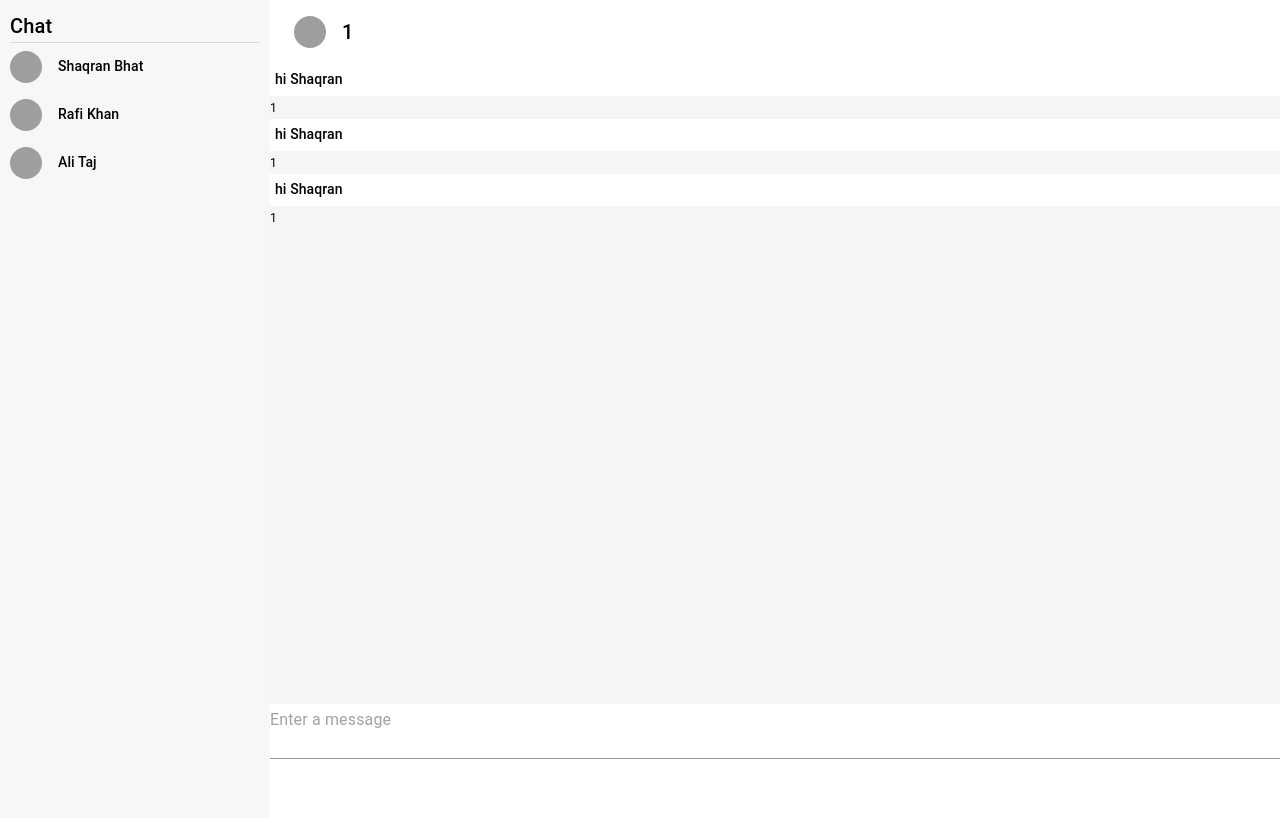
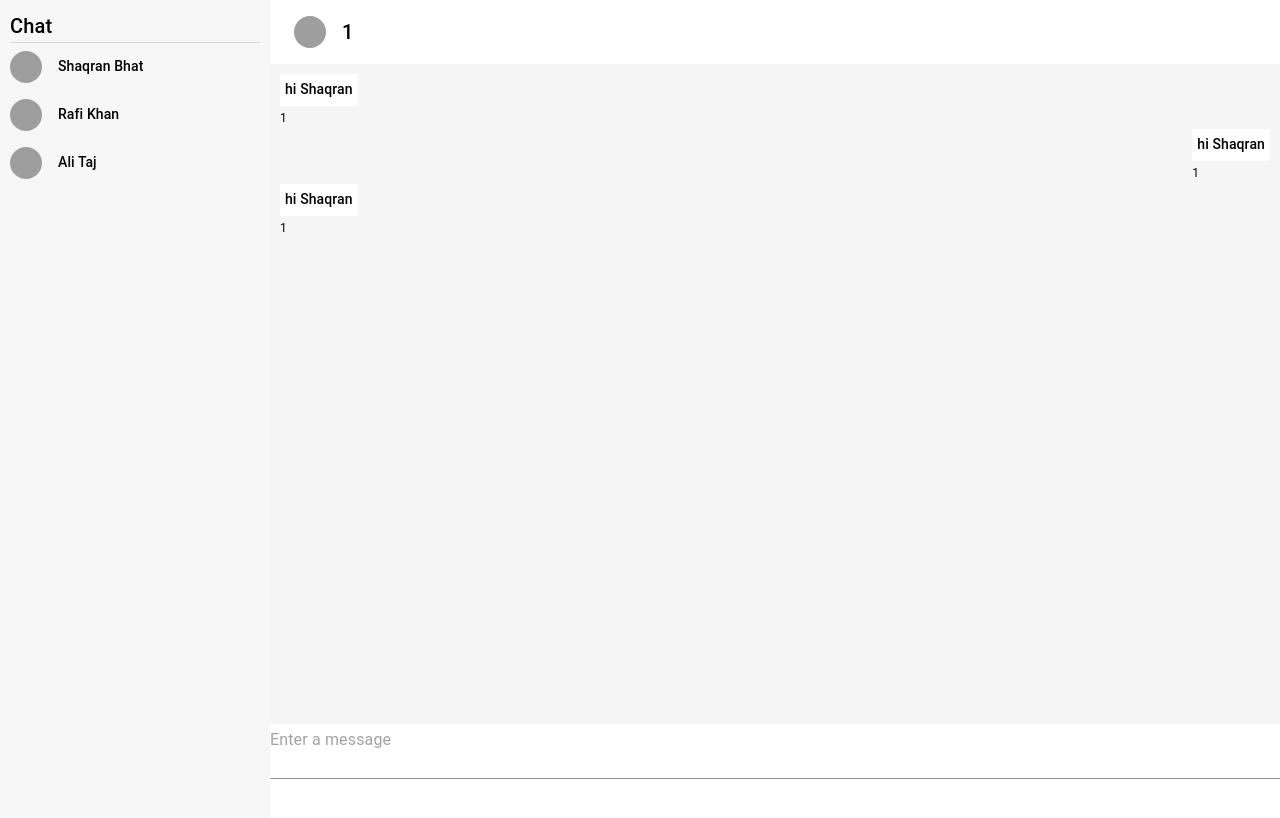
Before and after one commit to bhatshakran/graphqlchatapp, a React (Create React App) app in the folder client/: page /1/1 in a window 1280 px wide. Built offline with nearby package versions, Linux system fonts and the light colour scheme; grey boxes are pictures that could not be loaded.

Commit message:
Created message card

```diff
--- a/client/src/components/ChatScreen.js
+++ b/client/src/components/ChatScreen.js
@@ -19,10 +19,15 @@ const ChatScreen = () => {
           </Typography>
         </Toolbar>
       </AppBar>
-      <Box backgroundColor="#f5f5f5" height="80vh">
-        <MessageCard text="hi Shaqran" date="1" />
-        <MessageCard text="hi Shaqran" date="1" />
-        <MessageCard text="hi Shaqran" date="1" />
+      <Box
+        backgroundColor="#f5f5f5"
+        height="80vh"
+        padding="10px"
+        sx={{ overflowY: "auto" }}
+      >
+        <MessageCard text="hi Shaqran" date="1" direction="start" />
+        <MessageCard text="hi Shaqran" date="1" direction="end" />
+        <MessageCard text="hi Shaqran" date="1" direction="start" />
       </Box>
       <TextField
         placeholder="Enter a message"
--- a/client/src/components/MessageCard.js
+++ b/client/src/components/MessageCard.js
@@ -1,13 +1,15 @@
 import { Box, Typography } from "@mui/material";
 import React from "react";
 
-const MessageCard = ({ text, date }) => {
+const MessageCard = ({ text, date, direction }) => {
   return (
-    <Box>
-      <Typography variant="subtitle2" backgroundColor="white" padding="5px">
-        {text}
-      </Typography>
-      <Typography variant="caption">{date}</Typography>
+    <Box display="flex" justifyContent={direction}>
+      <Box>
+        <Typography variant="subtitle2" backgroundColor="white" padding="5px">
+          {text}
+        </Typography>
+        <Typography variant="caption">{date}</Typography>
+      </Box>
     </Box>
   );
 };
```
